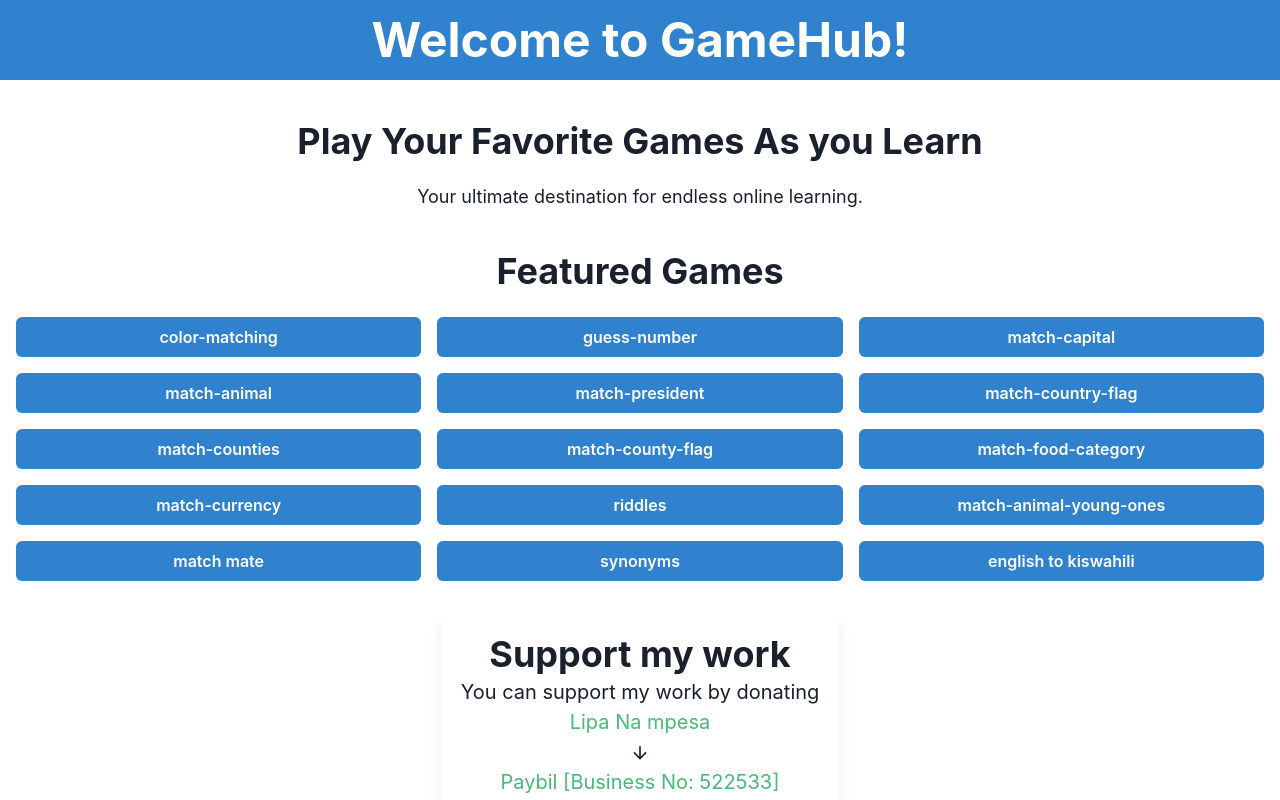
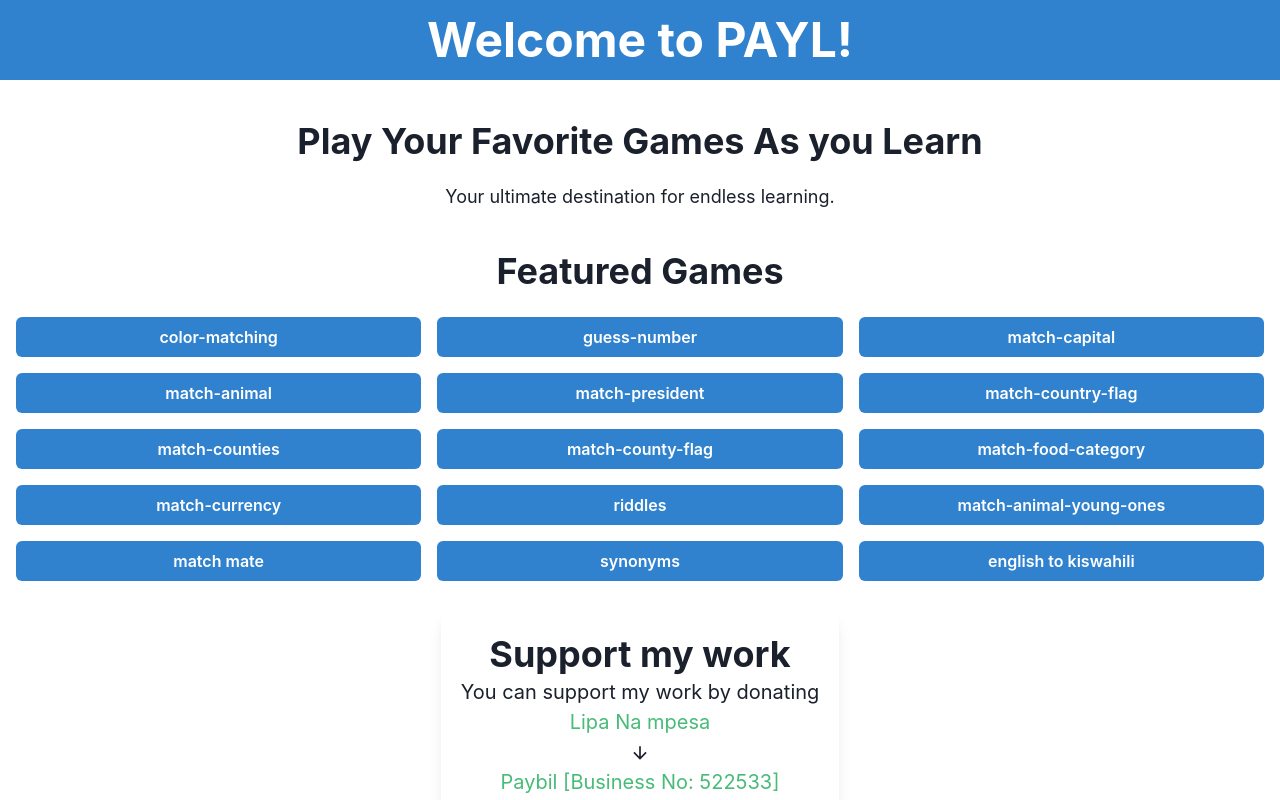
Before and after one commit to clinton-mwachia/react-games, a React (Vite) app: page / in a window 1280 px wide. Shown: the top 800 px of the page. Built offline with nearby package versions, Linux system fonts and the light colour scheme.

Commit message:
update game name

```diff
--- a/index.html
+++ b/index.html
@@ -1,10 +1,10 @@
-<!doctype html>
+<!DOCTYPE html>
 <html lang="en">
   <head>
     <meta charset="UTF-8" />
     <link rel="icon" type="image/svg+xml" href="/vite.svg" />
     <meta name="viewport" content="width=device-width, initial-scale=1.0" />
-    <title>Game-Hub</title>
+    <title>PAYL</title>
   </head>
   <body>
     <div id="root"></div>
--- a/src/views/color-matching/ColorMatching.jsx
+++ b/src/views/color-matching/ColorMatching.jsx
@@ -21,7 +21,7 @@ const ColorMatching = () => {
 
   useEffect(() => {
     // update page title
-    document.title = "Game-Hub/color matching";
+    document.title = "PAYL";
     //generate target color on mount
     generateTargetColor();
     // start count down timer
--- a/src/views/home/Home.jsx
+++ b/src/views/home/Home.jsx
@@ -12,7 +12,7 @@ import { ArrowDownIcon } from "@chakra-ui/icons";
 
 const Home = () => {
   useEffect(() => {
-    document.title = "Game-Hub";
+    document.title = "PAYL";
   }, []);
   const games = [
     { to: "/color-matching", name: "color-matching" },
@@ -38,7 +38,7 @@ const Home = () => {
       {/* Header */}
       <Box bg="blue.500" p={4} color="white">
         <Heading as="h1" size="2xl">
-          Welcome to GameHub!
+          Welcome to PAYL!
         </Heading>
       </Box>
       {/* Hero Section */}
@@ -47,7 +47,7 @@ const Home = () => {
           Play Your Favorite Games As you Learn
         </Heading>
         <Text fontSize="lg">
-          Your ultimate destination for endless online learning.
+          Your ultimate destination for endless learning.
         </Text>
       </Container>
       {/* Featured Games Section */}
```
